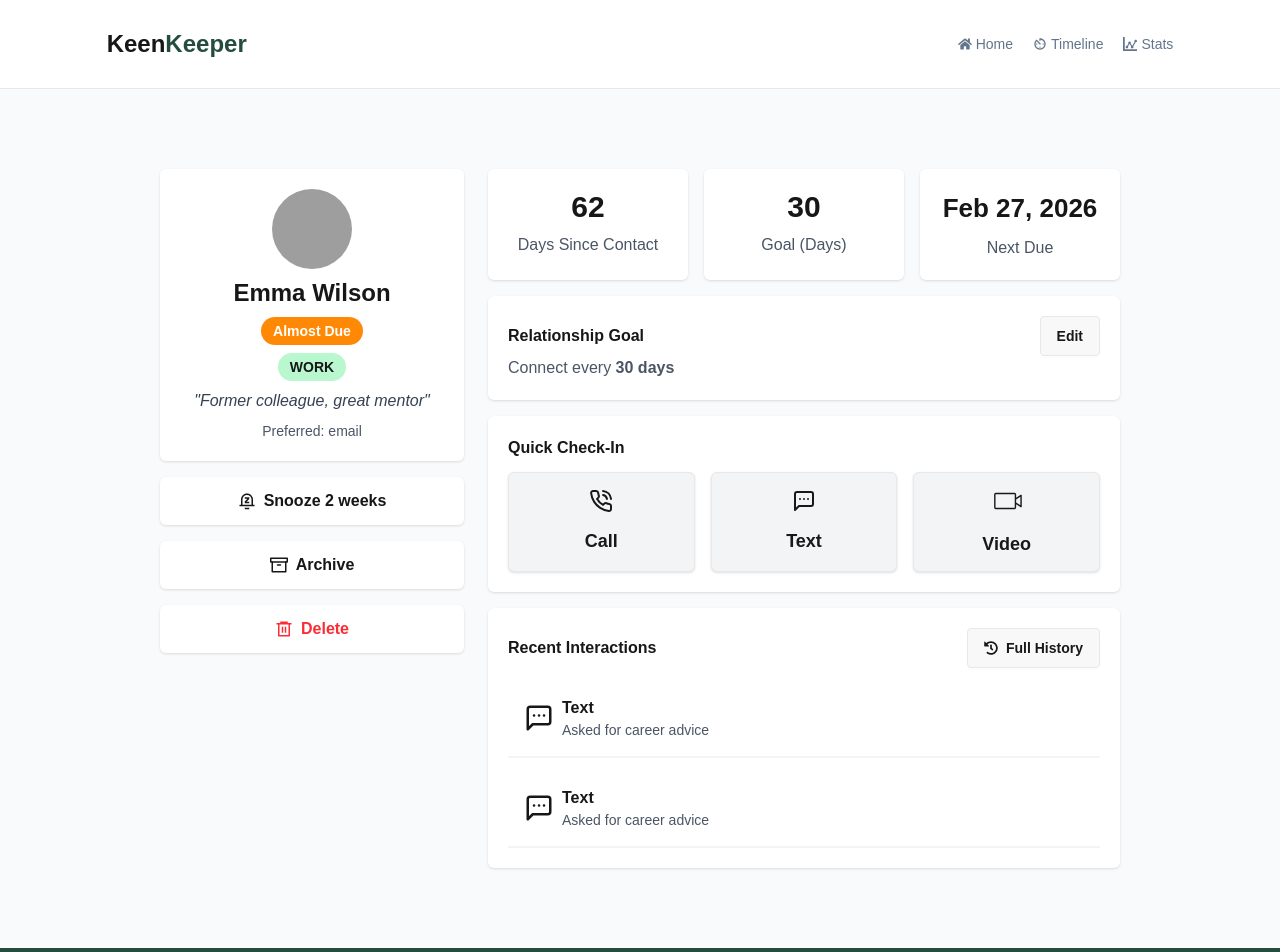
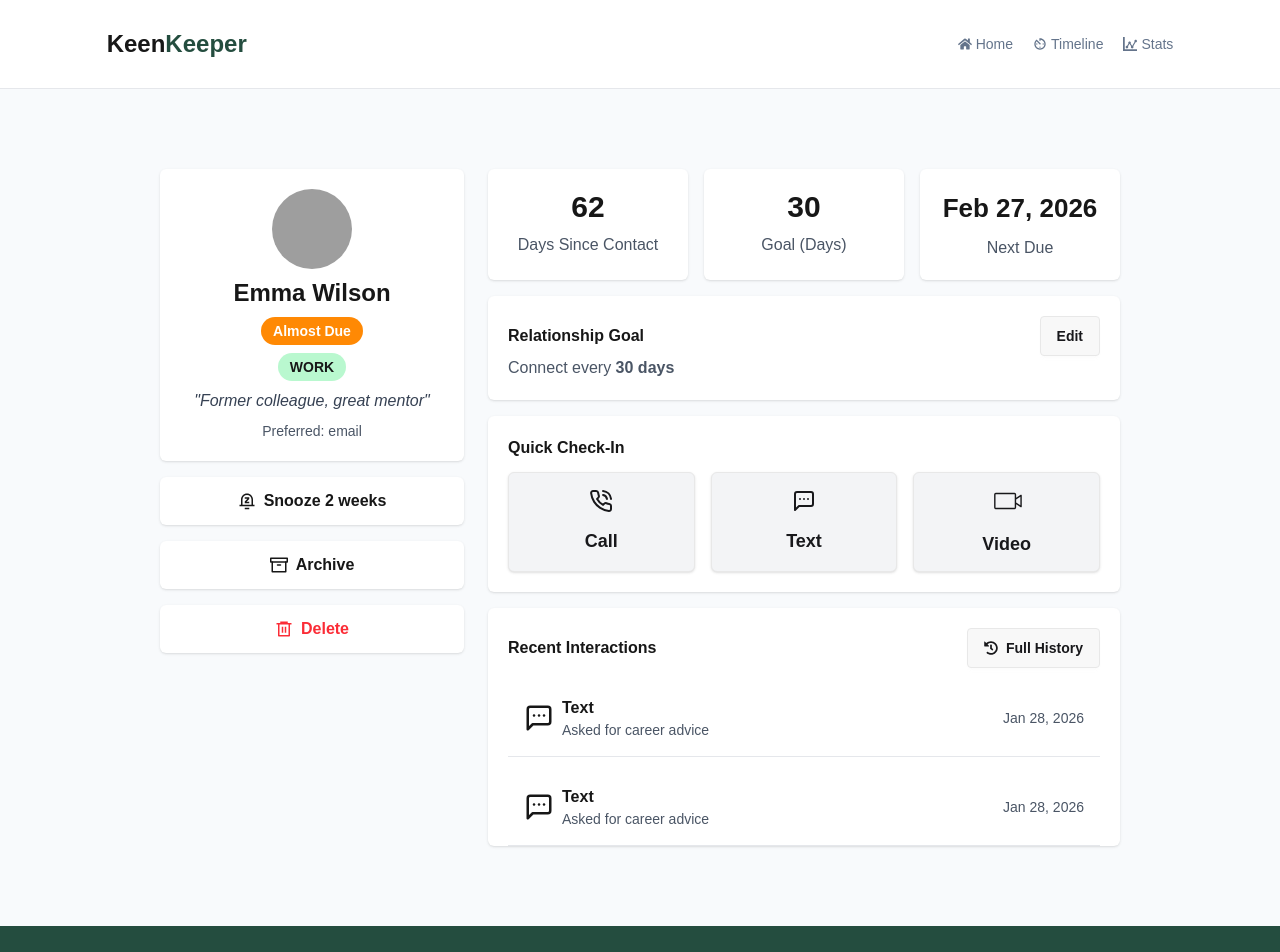
Before and after one commit to nihalxofficial/A7-KeenKeeper, a Next.js app: page /friends/1 in a window 1280 px wide. Shown: the top 952 px of the page. Built offline with nearby package versions, Linux system fonts and the light colour scheme; grey boxes are pictures that could not be loaded.

Commit message:
Recent interact Card designed

```diff
--- a/src/app/components/RecentInteractCard/RecentInteractCard.jsx
+++ b/src/app/components/RecentInteractCard/RecentInteractCard.jsx
@@ -3,7 +3,7 @@ import { PiVideoCameraLight } from "react-icons/pi";
 
 const RecentInteractCard = () => {
     return (
-        <div className="bg-white p-4 border-b-2 border-gray-100 flex justify-between items-center gap-5">
+        <div className="bg-white p-4 border-b border-gray-200 flex justify-between items-center gap-5">
             <div className="flex justify-start items-center gap-2">
                 <div>
                     <LuMessageSquareMore className="text-3xl font-extrabold"/>
@@ -15,7 +15,7 @@ const RecentInteractCard = () => {
 
             </div>
             <div>
-
+                <h2 className="text-sm text-gray-600">Jan 28, 2026</h2>
             </div>
 
         </div>
--- a/src/app/friends/[friendId]/page.jsx
+++ b/src/app/friends/[friendId]/page.jsx
@@ -88,7 +88,7 @@ const page = () => {
                         </div>
                     </div>
 
-                    <div className="rounded-md shadow-sm bg-white p-5 space-y-3">
+                    <div className="rounded-md shadow-sm bg-white pt-5 px-5 space-y-3">
                         <div className="flex justify-between items-center gap-5 ">
                             <h2 className="font-semibold">Recent Interactions</h2>
                             <button className="btn flex justify-between items-center gap-2"><FaHistory />Full History</button>
```
